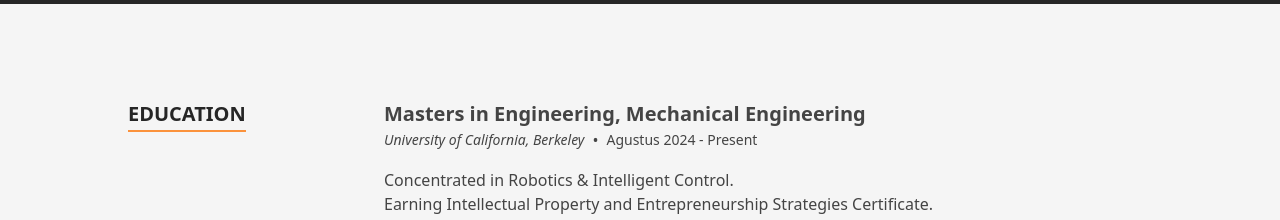
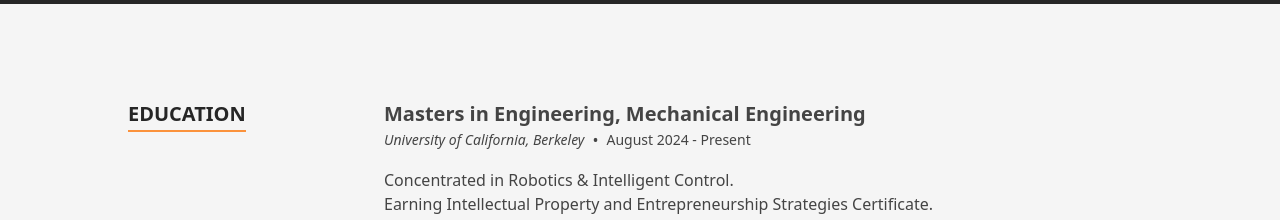
Before and after one commit to iQiyuan/iQiyuan-Personal-Website, a Next.js app: page / in a window 1280 px wide. Shown: the part 1360-1580 px from the top of the page. Built offline with nearby package versions, Linux system fonts and the light colour scheme.

Commit message:
add descriptions

```diff
--- a/src/data/data.tsx
+++ b/src/data/data.tsx
@@ -36,7 +36,7 @@
  */
 export const homePageMeta: HomepageMeta = {
   title: 'Qiyuan | Robotics & Control',
-  description: "Example site built with Tim Baker's react resume template",
+  description: "A personal website built to record my projects, educations, and experiences in robotics engineering and intelligent control. Explore my portfolio and get in touch for collaborations in the field of robotics and autonomous systems.",
 };
 
 /**
@@ -207,7 +207,7 @@
  */
 export const education: TimelineItem[] = [
   {
-    date: 'Agustus 2024 - Present',
+    date: 'August 2024 - Present',
     location: 'University of California, Berkeley',
     title: 'Masters in Engineering, Mechanical Engineering',
     content: (
```
Also changed, not shown: 1 other file (tests, documents, lock files or other folders).
